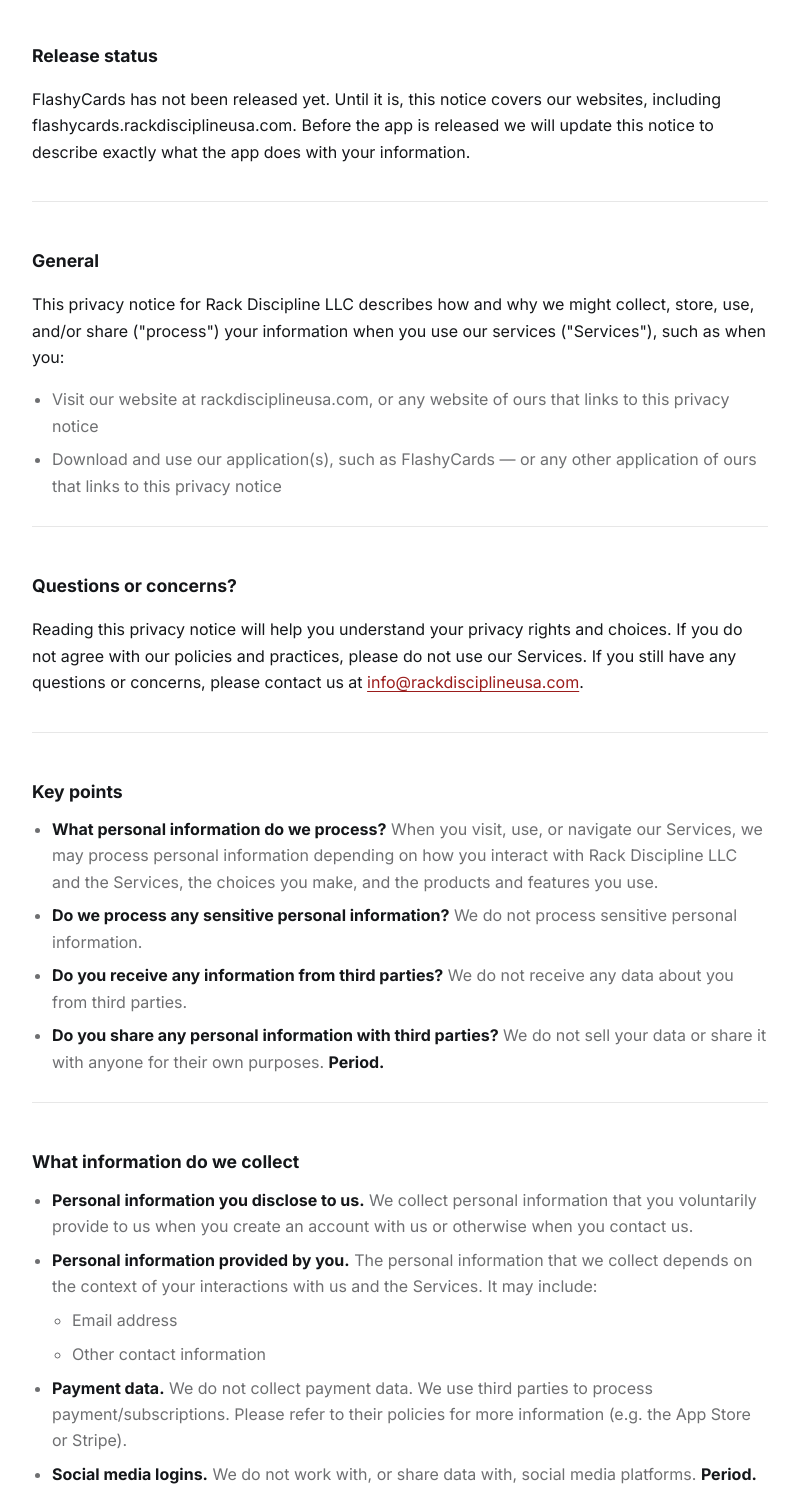
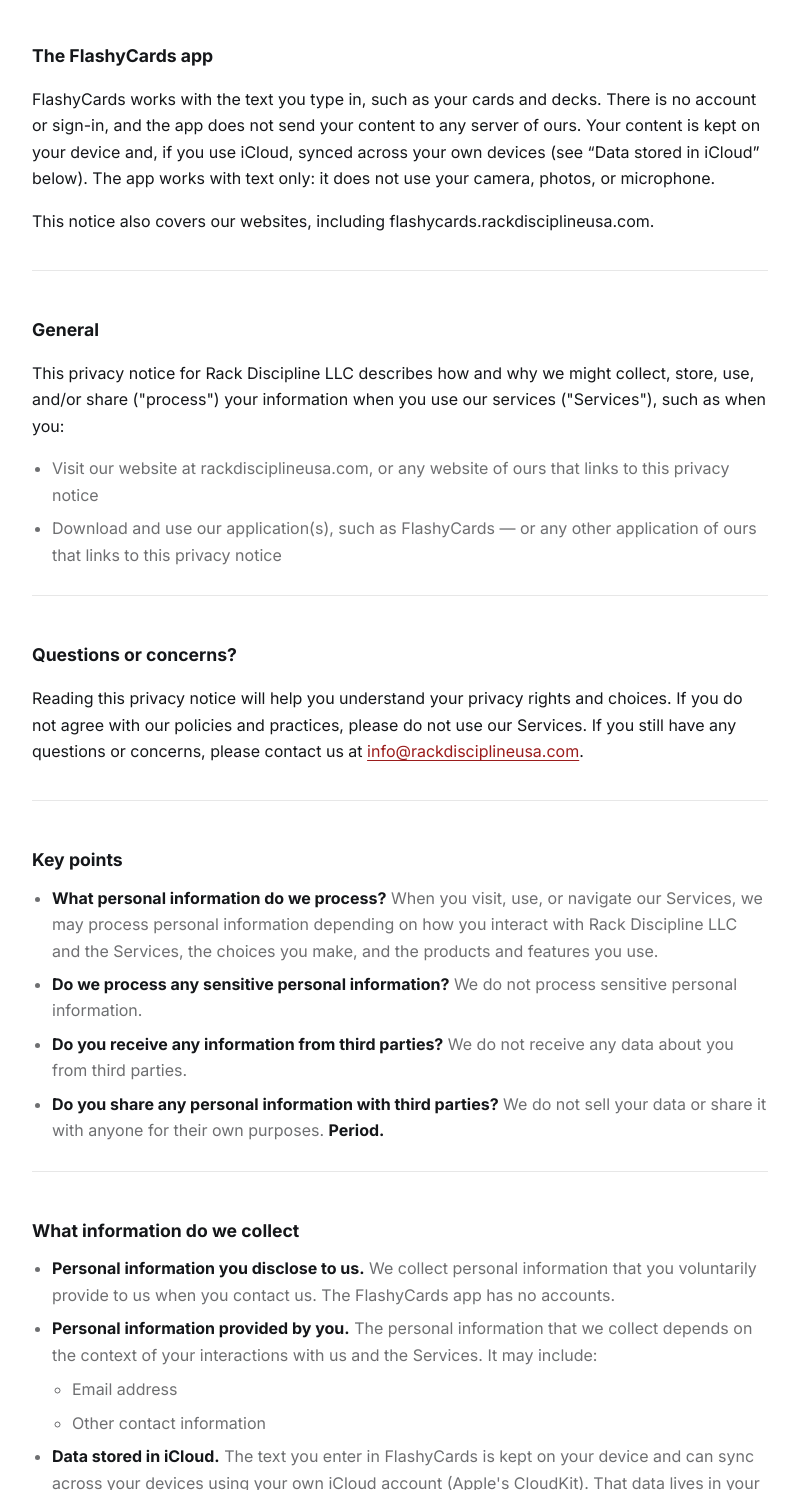
Before and after one commit to Rack-Discipline-LLC/flashycards-site, a plain HTML site: page privacy.html in a window 1280 px wide. Shown: the part 346-1836 px from the top of the page, without its empty margins (240-1039 px from the left). Drawn offline with Linux system fonts and the light colour scheme.

Commit message:
Privacy policy: on-device + iCloud text content, no accounts or servers
Co-Authored-By: Claude Sonnet 5.5 <noreply@anthropic.com>

```diff
--- a/privacy.html
+++ b/privacy.html
@@ -36,10 +36,12 @@
     </div>
 
     <div class="prose-block">
-      <h2>Release status</h2>
-      <p>FlashyCards has not been released yet. Until it is, this notice covers our websites, including
-        flashycards.rackdisciplineusa.com. Before the app is released we will update this notice to describe
-        exactly what the app does with your information.</p>
+      <h2>The FlashyCards app</h2>
+      <p>FlashyCards works with the text you type in, such as your cards and decks. There is no account or sign-in,
+        and the app does not send your content to any server of ours. Your content is kept on your device and, if you use
+        iCloud, synced across your own devices (see &ldquo;Data stored in iCloud&rdquo; below). The app works with text only:
+        it does not use your camera, photos, or microphone.</p>
+      <p>This notice also covers our websites, including flashycards.rackdisciplineusa.com.</p>
     </div>
 
     <div class="prose-block">
@@ -73,13 +75,14 @@
     <div class="prose-block">
       <h2>What information do we collect</h2>
       <ul>
-        <li><strong>Personal information you disclose to us.</strong> We collect personal information that you voluntarily provide to us when you create an account with us or otherwise when you contact us.</li>
+        <li><strong>Personal information you disclose to us.</strong> We collect personal information that you voluntarily provide to us when you contact us. The FlashyCards app has no accounts.</li>
         <li><strong>Personal information provided by you.</strong> The personal information that we collect depends on the context of your interactions with us and the Services. It may include:
           <ul>
             <li>Email address</li>
             <li>Other contact information</li>
           </ul>
         </li>
+        <li><strong>Data stored in iCloud.</strong> The text you enter in FlashyCards is kept on your device and can sync across your devices using your own iCloud account (Apple's CloudKit). That data lives in your iCloud account, not on our servers, and we cannot see it. Apple's privacy policy applies to how iCloud stores and handles it.</li>
         <li><strong>Payment data.</strong> We do not collect payment data. We use third parties to process payment/subscriptions. Please refer to their policies for more information (e.g. the App Store or Stripe).</li>
         <li><strong>Social media logins.</strong> We do not work with, or share data with, social media platforms. <strong>Period.</strong></li>
         <li><strong>Information collected automatically.</strong> Some information — such as your IP address and/or browser and device characteristics — is collected automatically when you visit our Services. This information does not reveal your specific identity but may include device and usage information. It is only used to maintain the security and operation of our Services, and for our internal analytics and reporting purposes.</li>
```
